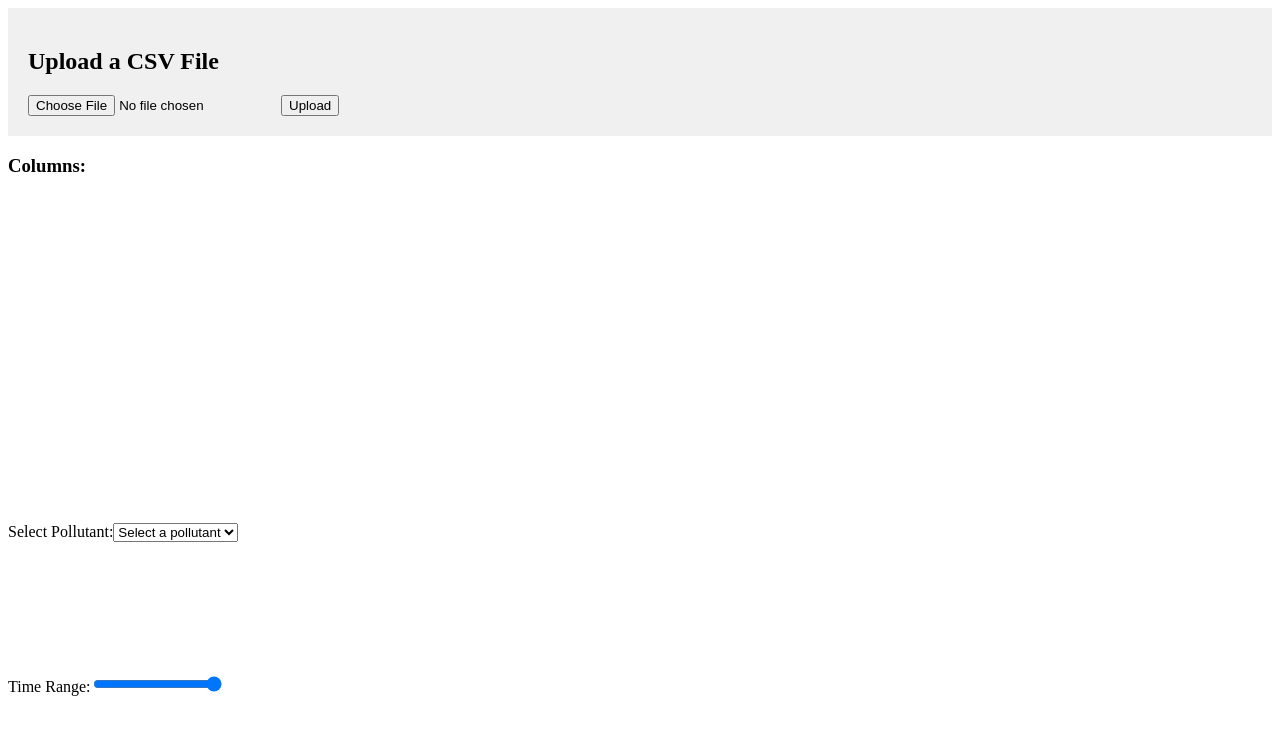
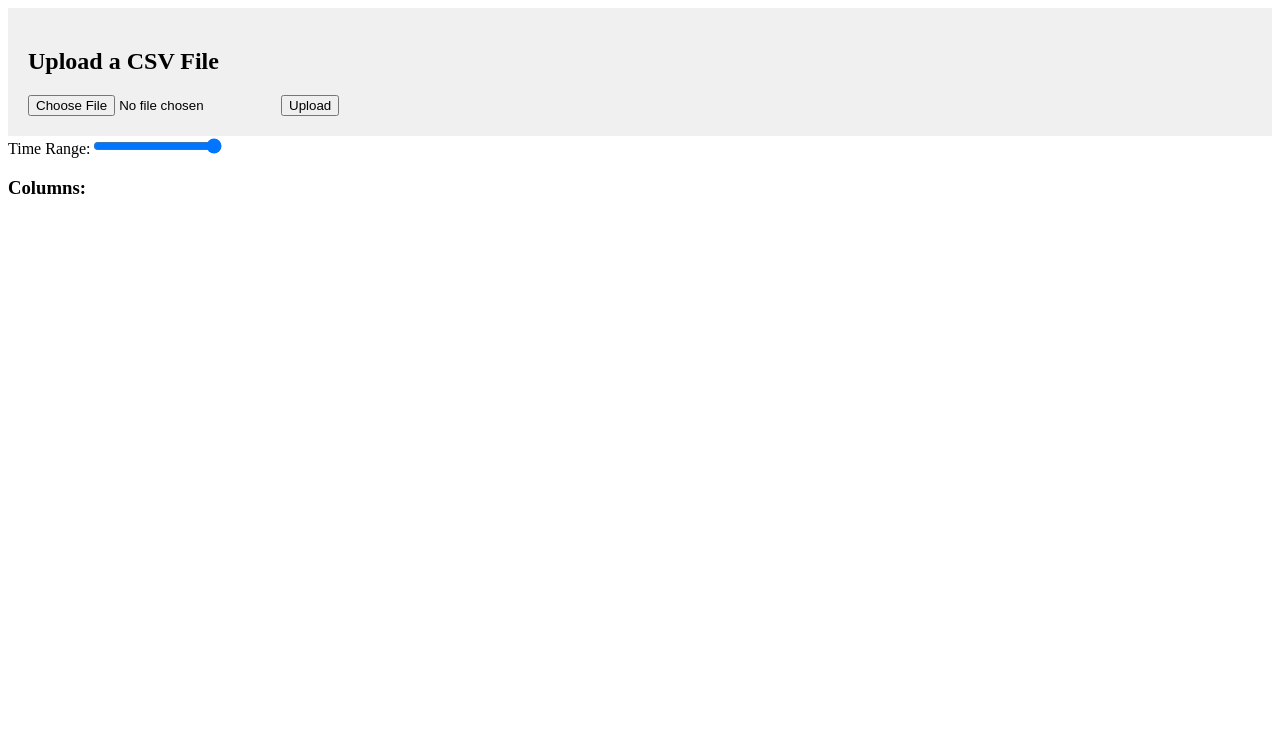
Before and after one commit to Ryan-Pupia/DGMRDVPROJ, a React (Create React App) app: page / in a window 1280 px wide. Shown: the top 734 px of the page. Built offline with nearby package versions, Linux system fonts and the light colour scheme.

Commit message:
committing new slider and combined dropdowns for dashboard

```diff
--- a/src/App.js
+++ b/src/App.js
@@ -8,14 +8,16 @@ import SinglePollutants from "./SinglePollutants";
 import "./DropdownSP.css";
 
 class App extends Component {
-  constructor(props){
+  constructor(props) {
     super(props);
-    this.state ={
+    this.state = {
       data: [],
       choicePollutant: "",
       pollutant: [],
+      timeRange: [0, 100],
     };
   }
+
 
   set_data = (csv_data)=>{
     const pollutant = Object.keys(csv_data[0]).filter(
@@ -36,8 +38,13 @@ class App extends Component {
     this.setState({ choicePollutant: pollutant });
   };
 
+  handleSliderChange = (event) => {
+    const value = event.target.value;
+    this.setState({ timeRange: [0, value] });
+  }
+
   render(){
-    const{ data, choicePollutant, pollutant } = this.state;
+    const{ data, choicePollutant, pollutant, timeRange } = this.state;
 
     return(
       <div className="App">
@@ -54,6 +61,17 @@ class App extends Component {
           </div>
         )}
 
+        <label>Time Range:</label>
+        <input
+          type="range"
+          min="0"
+          max="100"
+          value={timeRange[1]}
+          onChange={this.handleSliderChange}
+        />
+
+
+
         {/* Column List */}
         <div className="column-list-container">
           <ColumnList csv_data={data} />
@@ -65,9 +83,17 @@ class App extends Component {
         </div>
 
         {/* Single Pollutants Visualization */}
-        <div className="single-pollutants-container">
-          <SinglePollutants csv_data={data} />
+        <div>
+          {choicePollutant && (
+            <SinglePollutants
+              csv_data={data}
+              columns={pollutant}
+              choicePollutant={choicePollutant}
+              timeRange={timeRange}
+            />
+          )}
         </div>
+
 
         {/* Scatter Plots */}
         {choicePollutant && (
--- a/src/SinglePollutants.js
+++ b/src/SinglePollutants.js
@@ -2,42 +2,33 @@ import React, { Component } from 'react';
 import * as d3 from 'd3';
 
 class SinglePollutants extends Component {
-    constructor(props) {
-        super(props);
-        this.state = {
-            selectedPollutant: null,
-            timeRange: [0, 100],
-        };
+    componentDidUpdate(prevProps) {
+        if (prevProps.csv_data !== this.props.csv_data || prevProps.choicePollutant !== this.props.choicePollutant || prevProps.timeRange !== this.props.timeRange) {
+            this.renderTimeSeries();
         }
-
-    handlePollutantChange = (event) => {
-        this.setState({ selectedPollutant: event.target.value });
-    }
-
-    handleSliderChange = (event) => {
-        const value = event.target.value;
-        this.setState({ timeRange: [0, value] });
     }
 
     renderTimeSeries = () => {
-        const { csv_data } = this.props;
-        const { selectedPollutant, timeRange } = this.state;
+        const { csv_data, choicePollutant, timeRange } = this.props;
 
-        if (!selectedPollutant) return;
+        if (!choicePollutant) return;
 
-        const gtColumn = selectedPollutant;
         const sensorColumnMap = {
             "CO(GT)": "PT08.S1(CO)",
             "NMHC(GT)": "PT08.S2(NMHC)",
             "NOx(GT)": "PT08.S3(NOx)",
             "NO2(GT)": "PT08.S4(NO2)",
-            "C6H6(GT)": null,  //No corresponding PT08 column for C6H6
-            "PT08.S5(O3)": "PT08.S5(O3)"  //03 has only PT08
+            "C6H6(GT)": null,  // No corresponding PT08 column for C6H6
+            "PT08.S5(O3)": "PT08.S5(O3)"  // Ozone has only PT08
         };
-        const sensorColumn = sensorColumnMap[selectedPollutant];
+        const gtColumn = choicePollutant.includes("PT08") ? null : choicePollutant;
+        const sensorColumn = sensorColumnMap[choicePollutant] || (choicePollutant.includes("PT08") ? choicePollutant : null);
 
-        const data = csv_data.filter(d => d[gtColumn] !== null);
+        // Determine the correct column to filter data on
+        const dataColumn = gtColumn || sensorColumn;
+        const data = csv_data.filter(d => d[dataColumn] !== null);
 
+        // Filter data based on time range
         const startDate = new Date(data[0].Date);
         const endDate = new Date(data[data.length - 1].Date);
         const totalTime = endDate - startDate;
@@ -48,28 +39,35 @@ class SinglePollutants extends Component {
             return percentPassed >= timeRange[0] && percentPassed <= timeRange[1];
         });
 
+        // Set up D3 scales
         const xScale = d3.scaleTime()
             .domain([new Date(filteredData[0].Date), new Date(filteredData[filteredData.length - 1].Date)])
-            .range([0, 800]);
+            .range([0, 800]); // Width of the graph
         const yScale = d3.scaleLinear()
-            .domain([0, d3.max(filteredData, d => Math.max(d[gtColumn], sensorColumn ? d[sensorColumn] : 0))])
-            .range([400, 0]);
+            .domain([0, d3.max(filteredData, d => Math.max(d[gtColumn] || 0, sensorColumn ? d[sensorColumn] : 0))])
+            .range([400, 0]); // Height of the graph
 
+        // Clear previous SVG elements
         d3.select(".timeSeries").selectAll("*").remove();
 
+        // Append new SVG elements
         const svg = d3.select(".timeSeries")
             .attr("width", 900)
             .attr("height", 450)
             .append("g")
             .attr("transform", "translate(50, 20)");
 
+        // Add X Axis
         svg.append("g")
             .attr("transform", "translate(0, 400)")
             .call(d3.axisBottom(xScale));
 
+        // Add Y Axis
         svg.append("g")
             .call(d3.axisLeft(yScale));
 
+        // Add GT line if applicable
+        if (gtColumn) {
             svg.append("path")
                 .datum(filteredData)
                 .attr("fill", "none")
@@ -79,7 +77,9 @@ class SinglePollutants extends Component {
                     .x(d => xScale(new Date(d.Date)))
                     .y(d => yScale(d[gtColumn]))
                 );
+        }
 
+        // Add Sensor line if applicable
         if (sensorColumn) {
             svg.append("path")
                 .datum(filteredData)
@@ -92,11 +92,12 @@ class SinglePollutants extends Component {
                 );
         }
 
-        //Legend
+        // Add legend
         const legend = svg.append("g")
             .attr("class", "legend")
             .attr("transform", "translate(50,10)");
 
+        if (gtColumn) {
             legend.append("rect")
                 .attr("x", 750)
                 .attr("y", 0)
@@ -110,54 +111,28 @@ class SinglePollutants extends Component {
                 .attr("dy", "-0.25em")
                 .style("text-anchor", "start")
                 .text("GT");
+        }
 
         if (sensorColumn) {
             legend.append("rect")
                 .attr("x", 750)
-                .attr("y", 20)
+                .attr("y", gtColumn ? 20 : 0)
                 .attr("width", 10)
                 .attr("height", 10)
                 .style("fill", "red");
 
             legend.append("text")
                 .attr("x", 770)
-                .attr("y", 30)
+                .attr("y", gtColumn ? 30 : 10)
                 .attr("dy", "-0.25em")
                 .style("text-anchor", "start")
                 .text("Sensor");
         }
     }
 
-    componentDidUpdate(prevProps, prevState) {
-        if (prevState.selectedPollutant !== this.state.selectedPollutant ||
-            prevState.timeRange !== this.state.timeRange) {
-            this.renderTimeSeries();
-        }
-    }
-
     render() {
-        const options = [
-            "CO(GT)", "NMHC(GT)", "NOx(GT)", "NO2(GT)", "C6H6(GT)", "PT08.S5(O3)"
-        ];
-
         return (
             <div>
-                <label>Select Pollutant:</label>
-                <select onChange={this.handlePollutantChange} defaultValue="">
-                    <option value="" disabled>Select a pollutant</option>
-                    {options.map(option => (
-                        <option key={option} value={option}>{option}</option>
-                    ))}
-                </select>
-                <br />
-                <label>Time Range:</label>
-                <input
-                    type="range"
-                    min="0"
-                    max="100"
-                    value={this.state.timeRange[1]}
-                    onChange={this.handleSliderChange}
-                />
                 <svg className="timeSeries"></svg>
             </div>
         );
```
Lines whose indentation alone changed are shown as unchanged.
